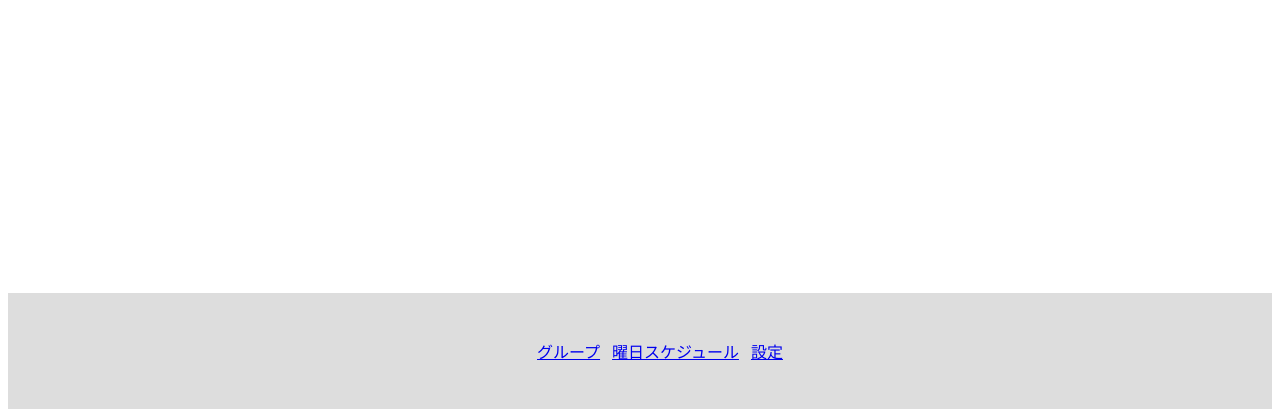
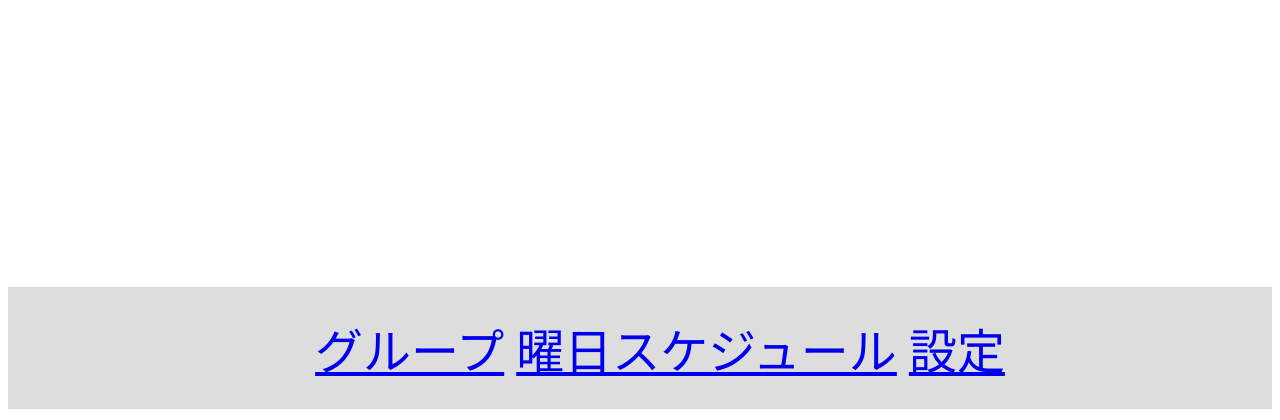
Before and after one commit to Hikaru-105/SSS, a Python web app: template templates/I_Schedule/monthcalendar.html in a window 1280 px wide. Shown: the part 380-800 px from the top of the page. Run offline with Jinja, Linux system fonts and the light colour scheme; the template is opened without the code that fills it, so the values that code supplies are empty.

Commit message:
added comment out

```diff
--- a/db.py
+++ b/db.py
@@ -3,6 +3,7 @@ import sqlite3
 DATABASE = 'SSS/db/database.db'
 
 def create_schedule_table():
+    #データベース接続
     con = sqlite3.connect(DATABASE)
     cur = con.cursor()
     cur.execute("CREATE TABLE IF NOT EXISTS schedule (schedule_id, schedule_name, user_id, year, month, date, start_time, end_time)")
@@ -19,6 +20,7 @@ def create_schedule_table():
         con.commit()
     con.close()
 
+#データベースへスケジュール情報を登録
 def registar_schedule(new_schedules, delete_schedules):
     con = sqlite3.connect(DATABASE)
     cur = con.cursor()
--- a/templates/I_Schedule/monthcalendar.html
+++ b/templates/I_Schedule/monthcalendar.html
@@ -19,7 +19,7 @@
       background-color: #ddd;
       color: #000;
       text-align: center;
-      padding: 30px 0;
+      padding: 10px 0;
 
       position: absolute;/*←絶対位置*/
       bottom: 0; /*下に固定*/
@@ -41,9 +41,8 @@
       text-align: center;
       font-size: 300%;
     }
-    #footermenu{
-      width: 25%;
-      display: flex;
+    #linkmenu{
+      font-size: 300%;
     }
     </style>
   </head>
@@ -80,9 +79,9 @@
       </table>
       <footer>
         <ul>
-          <li><a href="group">グループ</a></li>
-          <li><a href="{{url_for('edit_weekday', year=year, month=month)}}">曜日スケジュール</a></li>
-          <li><a href="option">設定</a></li>
+          <li id="linkmenu"><a href="group">グループ</a></li>
+          <li id="linkmenu"><a href="{{url_for('edit_weekday', year=year, month=month)}}">曜日スケジュール</a></li>
+          <li id="linkmenu"><a href="option">設定</a></li>
         </ul>
       </footer>
     </div>
```
Also changed, not shown: main.py (+40 -11 lines), db/database.db.
